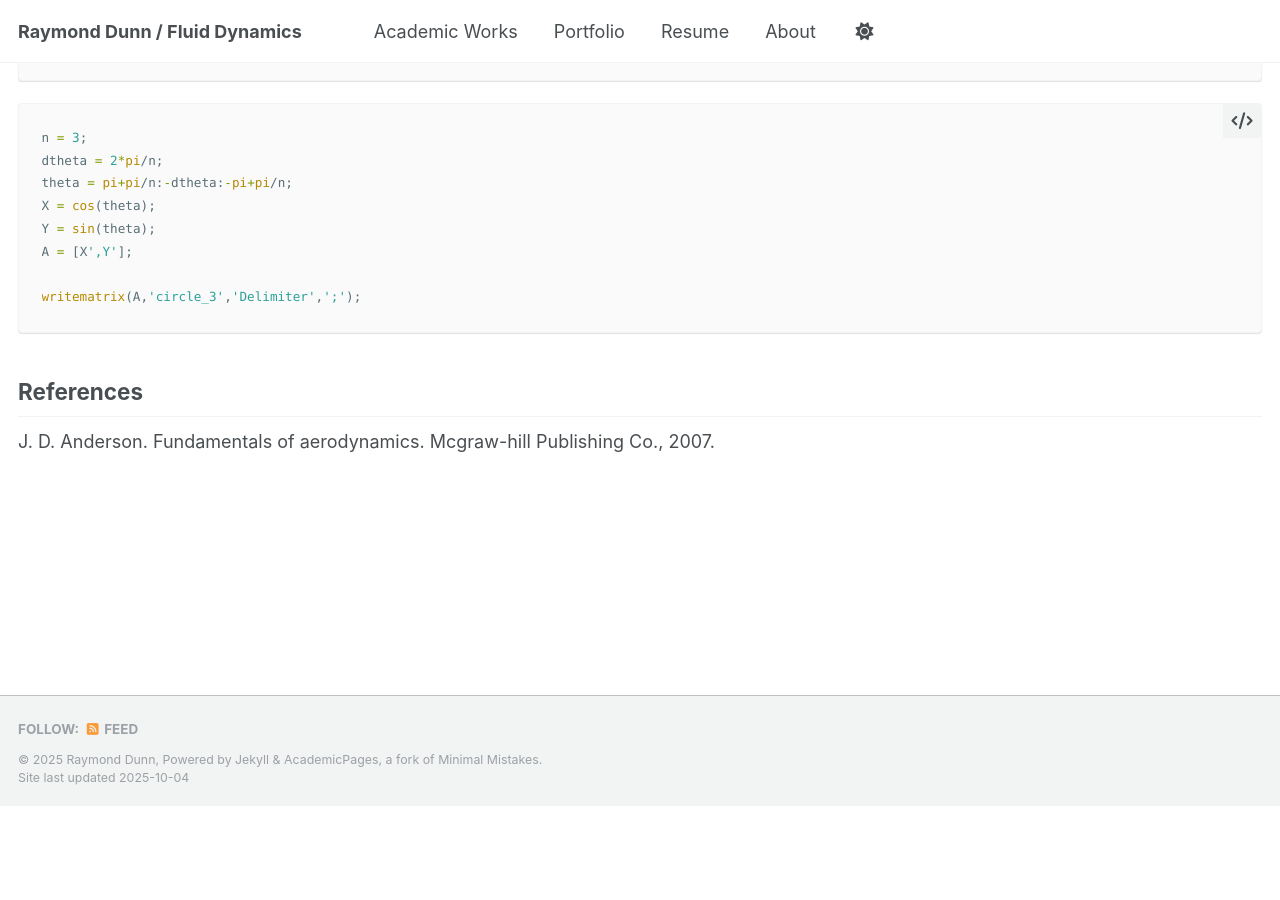
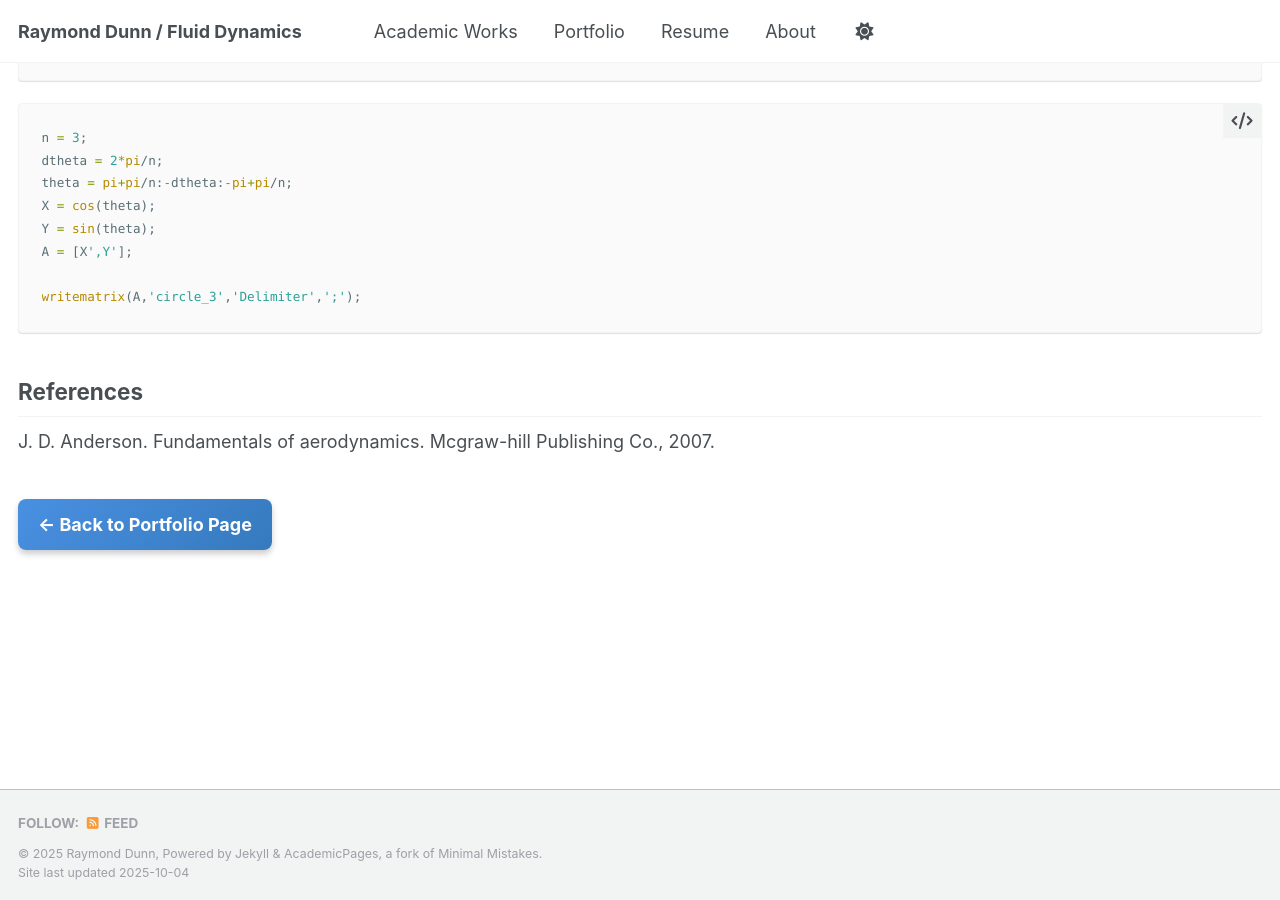
Before and after one commit to Raymond-gif/Raymond-gif.github.io, a Jekyll site: the page built from _portfolio/sourcepanel.md, in a window 1280 px wide and 900 px high, scrolled down 7426 px. Built offline with Jekyll 4.4.1, drawn with Linux system fonts in a browser that asks for light colours; a script that is not in the unit is left out; before the commit the page ends 8232 px from its top, so only the background shows below that.

Commit message:
added more buttons

```diff
--- a/_portfolio/sourcepanel.md
+++ b/_portfolio/sourcepanel.md
@@ -295,3 +295,7 @@ writematrix(A,'circle_3','Delimiter',';');
 ## References
 
 J. D. Anderson. Fundamentals of aerodynamics. Mcgraw-hill Publishing Co., 2007.
+
+<a href="/portfolio/" class="button-gradient" style="display: inline-block; margin-top: 20px;">
+  ← Back to Portfolio Page
+</a>
```
Also changed, not shown: _portfolio/dragcalc.md (+4 -0 lines).
